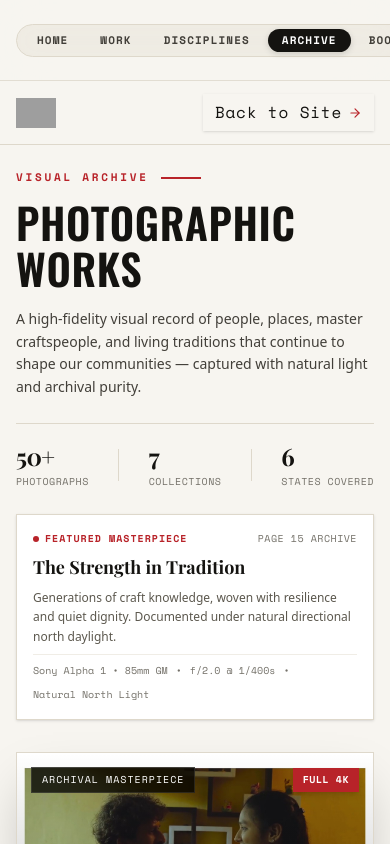
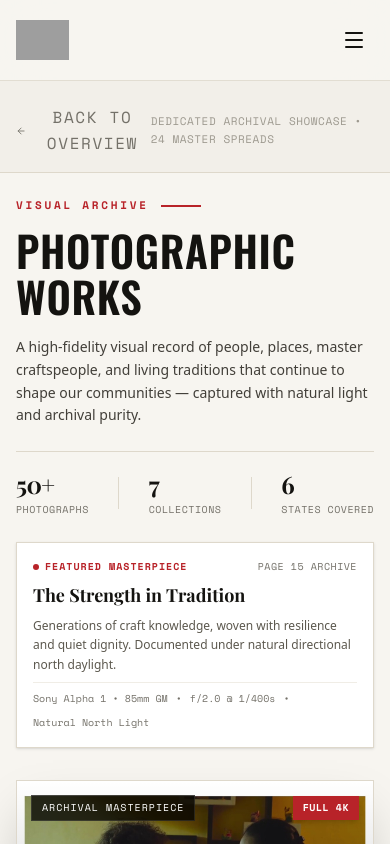
Before and after one commit to devpulseorg/shlok, a React (Vite) app: page / in a window 390 px wide. Both pictures are taken after a click on the button "Shareef Sir Archive". Shown: the top 844 px of the page. Built offline with nearby package versions, Linux system fonts and the light colour scheme; grey boxes are pictures that could not be loaded; the HTML template or start-up script is replaced by a standard one; a web font is replaced by a local one.

Commit message:
fix(ui): hide navbar during entrance animation, fix double back arrows, fix mobile category alignment, and eliminate duplicate archive navbar

```diff
--- a/src/App.tsx
+++ b/src/App.tsx
@@ -143,6 +143,7 @@ type AppView =
 export default function App() {
 
   const [currentView, setCurrentView] = useState<AppView>("home")
+  const [isEntranceFinished, setIsEntranceFinished] = useState(false)
 
   const [mobileMenuOpen, setMobileMenuOpen] = useState(false)
 
@@ -173,51 +174,45 @@ export default function App() {
   useEffect(() => {
 
     const syncHash = () => {
-
       const hash = window.location.hash.toLowerCase()
-
       if (hash === "#/our-photographic-work" || hash === "#/photography") {
-
         setCurrentView("photography")
-
+        setIsEntranceFinished(true)
       } else if (hash === "#/work" || hash === "#/portfolio") {
-
         setCurrentView("work")
-
+        setIsEntranceFinished(true)
       } else if (hash === "#/services" || hash === "#/capabilities") {
-
         setCurrentView("services")
-
+        setIsEntranceFinished(true)
       } else if (hash === "#/publications" || hash === "#/books") {
-
         setCurrentView("publications")
-
+        setIsEntranceFinished(true)
       } else if (hash === "#/studio" || hash === "#/about") {
-
         setCurrentView("studio")
-
+        setIsEntranceFinished(true)
       } else if (hash === "#/contact" || hash === "#/inquire") {
-
         setCurrentView("contact")
-
+        setIsEntranceFinished(true)
       } else {
-
         setCurrentView("home")
-
       }
-
       window.scrollTo({ top: 0, behavior: "smooth" })
-
     }
 
-
-
     syncHash()
-
     window.addEventListener("hashchange", syncHash)
 
-    return () => window.removeEventListener("hashchange", syncHash)
-
+    const handleScroll = () => {
+      if (window.scrollY > 30) {
+        setIsEntranceFinished(true)
+      }
+    }
+    window.addEventListener("scroll", handleScroll, { passive: true })
+
+    return () => {
+      window.removeEventListener("hashchange", syncHash)
+      window.removeEventListener("scroll", handleScroll)
+    }
   }, [])
 
 
@@ -280,7 +275,7 @@ export default function App() {
 
       ========================================================================== */}
 
-      <header className="sticky top-0 z-50 w-full border-b border-[#ded8cb]/80 bg-[#f7f5f0]/90 backdrop-blur-xl transition-all duration-300">
+      <header className={`sticky top-0 z-50 w-full border-b border-[#ded8cb]/80 bg-[#f7f5f0]/90 backdrop-blur-xl transition-all duration-700 ease-[cubic-bezier(0.16,1,0.3,1)] ${currentView === "home" && !isEntranceFinished ? "opacity-0 -translate-y-full pointer-events-none hidden" : "opacity-100 translate-y-0 pointer-events-auto"}`}>
 
         <div className="max-w-[1440px] mx-auto px-4 sm:px-8 lg:px-12 h-20 flex items-center justify-between">
 
--- a/src/components/ContactPage.tsx
+++ b/src/components/ContactPage.tsx
@@ -37,7 +37,7 @@ export function ContactPage({ onBackToHome }: ContactPageProps) {
               className="inline-flex items-center gap-2 text-xs font-mono uppercase tracking-widest text-[#747169] hover:text-[#b82329] transition-colors cursor-pointer group self-start"
             >
               <ArrowLeft className="w-4 h-4 group-hover:-translate-x-1 transition-transform" />
-              <span>← Back to Overview</span>
+              <span>Back to Overview</span>
             </button>
             <div className="text-[11px] font-mono uppercase tracking-wider text-[#9d998f]">
               Direct Executive Access • 24-Hour Proposal Turnaround
--- a/src/components/HeroCinematicAnimation.tsx
+++ b/src/components/HeroCinematicAnimation.tsx
@@ -139,9 +139,9 @@ export function HeroCinematicAnimation({
   const startDocking = () => {
     if (stage !== "center") return
     setStage("docking")
+    onAnimationComplete?.()
     setTimeout(() => {
       setStage("docked")
-      onAnimationComplete?.()
     }, 850)
   }
 
--- a/src/components/PhotographicWorkPage.tsx
+++ b/src/components/PhotographicWorkPage.tsx
@@ -1160,65 +1160,22 @@ export function PhotographicWorkPage({
   return (
     <div className="min-h-screen bg-[#f7f5f0] text-[#141310] font-sans selection:bg-[#b82329] selection:text-white">
       {/* =========================================================================
-          1. TOP NAVIGATION BAR (EXACT RECREATION OF CULTURUM HEADER)
+          BREADCRUMB & BACK TO HOME
       ========================================================================== */}
-      <nav className="sticky top-0 z-40 bg-[#f7f5f0]/95 backdrop-blur-md border-b border-[#ded8cb] px-4 sm:px-8 lg:px-12 h-16 sm:h-20 flex items-center justify-between">
-        {/* Left: Client's Official Logo Mixed with Hero Page Branding */}
-        <div className="flex items-center gap-2.5 sm:gap-3 cursor-pointer shrink-0" onClick={onBackToHome}>
-          <img
-            src="/images/shlokh_logo_transparent.png"
-            alt="Shlokh Entertainments"
-            className="logo-img shrink-0 max-h-[30px] sm:max-h-[38px] w-auto object-contain" style={{ height: "30px", maxHeight: "38px", width: "auto" }}
-          />
-          <div className="hidden sm:flex flex-col border-l border-[#ded8cb] pl-3">
-            <span className="font-editorial text-xs sm:text-sm font-bold tracking-tight text-[#141310] uppercase">
-              Visual Archive
-            </span>
-            <span className="text-[9px] sm:text-[10px] font-mono tracking-widest text-[#747169] uppercase">
-              Photography Portfolio
-            </span>
+      <div className="border-b border-[#ded8cb] bg-[#f2efe9] pt-6 pb-4 px-4 sm:px-8 lg:px-12">
+        <div className="max-w-[1440px] mx-auto flex items-center justify-between">
+          <button
+            onClick={onBackToHome}
+            className="inline-flex items-center gap-2 text-xs font-mono uppercase tracking-widest text-[#747169] hover:text-[#b82329] transition-colors cursor-pointer group"
+          >
+            <ArrowLeft className="w-4 h-4 group-hover:-translate-x-1 transition-transform" />
+            <span>Back to Overview</span>
+          </button>
+          <div className="text-[11px] font-mono uppercase tracking-wider text-[#9d998f]">
+            Dedicated Archival Showcase • 24 Master Spreads
           </div>
         </div>
-
-        {/* Center: Clean Understated Navigation Links */}
-        <div className="hidden md:flex items-center gap-8 text-xs font-medium tracking-wide">
-          <button onClick={onBackToHome} className="text-[#747169] hover:text-[#141310] transition-colors cursor-pointer">
-            Home
-          </button>
-          <button onClick={onBackToHome} className="text-[#747169] hover:text-[#141310] transition-colors cursor-pointer">
-            About
-          </button>
-          <button onClick={onBackToHome} className="text-[#747169] hover:text-[#141310] transition-colors cursor-pointer">
-            Projects
-          </button>
-          {/* Active Link with Red Underline */}
-          <div className="relative py-2 text-[#141310] font-semibold cursor-pointer">
-            <span>Our Work</span>
-            <span className="absolute bottom-0 left-0 right-0 h-[2px] bg-[#b82329] rounded-full" />
-          </div>
-          <button onClick={onBackToHome} className="text-[#747169] hover:text-[#141310] transition-colors cursor-pointer">
-            Publications
-          </button>
-          <button onClick={onBackToHome} className="text-[#747169] hover:text-[#141310] transition-colors cursor-pointer">
-            Contact
-          </button>
-        </div>
-
-        {/* Right: Search Icon + Outlined 'Back to Site ->' Pill */}
-        <div className="flex items-center gap-2 sm:gap-4 shrink-0">
-          <button className="hidden sm:block text-[#747169] hover:text-[#141310] transition-colors p-2 cursor-pointer" aria-label="Search Archive">
-            <Search className="w-4 h-4" />
-          </button>
-
-          <button
-            onClick={onBackToHome}
-            className="inline-flex items-center gap-1.5 sm:gap-2 px-3 py-1.5 sm:px-4 sm:py-2 border border-[#ded8cb] hover:border-[#b82329] hover:bg-[#b82329]/10 text-[#141310] text-[11px] sm:text-xs font-mono font-medium tracking-wider transition-all cursor-pointer shadow-sm bg-white whitespace-nowrap"
-          >
-            <span>Back to Site</span>
-            <ArrowRight className="w-3.5 h-3.5 text-[#b82329]" />
-          </button>
-        </div>
-      </nav>
+      </div>
 
       {/* =========================================================================
           2. HERO SECTION: "PHOTOGRAPHIC WORKS" (CLEAN EDITORIAL 2-COLUMN SHOWCASE)
--- a/src/components/PublicationsPage.tsx
+++ b/src/components/PublicationsPage.tsx
@@ -69,7 +69,7 @@ export function PublicationsPage({
               className="inline-flex items-center gap-2 text-xs font-mono uppercase tracking-widest text-[#747169] hover:text-[#b82329] transition-colors cursor-pointer group self-start"
             >
               <ArrowLeft className="w-4 h-4 group-hover:-translate-x-1 transition-transform" />
-              <span>← Back to Overview</span>
+              <span>Back to Overview</span>
             </button>
             <div className="text-[11px] font-mono uppercase tracking-wider text-[#9d998f]">
               Official Releases • Launched by State Leadership
--- a/src/components/ServicesPage.tsx
+++ b/src/components/ServicesPage.tsx
@@ -37,7 +37,7 @@ export function ServicesPage({ onBackToHome, onOpenQuoteModal }: ServicesPagePro
               className="inline-flex items-center gap-2 text-xs font-mono uppercase tracking-widest text-[#747169] hover:text-[#b82329] transition-colors cursor-pointer group self-start"
             >
               <ArrowLeft className="w-4 h-4 group-hover:-translate-x-1 transition-transform" />
-              <span>← Back to Overview</span>
+              <span>Back to Overview</span>
             </button>
             <div className="text-[11px] font-mono uppercase tracking-wider text-[#9d998f]">
               14 Specialized Capabilities • End-to-End Turnkey Execution
@@ -68,7 +68,7 @@ export function ServicesPage({ onBackToHome, onOpenQuoteModal }: ServicesPagePro
         <div className="site-container">
           {/* Segmented Category Filter */}
           <div className="category-filter-wrap mb-10">
-            <div className="category-segmented-bar flex flex-wrap gap-2">
+            <div className="category-segmented-bar">
               {categories.map((cat) => {
                 const count =
                   cat === "All"
--- a/src/components/StudioPage.tsx
+++ b/src/components/StudioPage.tsx
@@ -178,7 +178,7 @@ export function StudioPage({ onBackToHome, onOpenQuoteModal, onOpenLightbox }: S
 
               <ArrowLeft className="w-4 h-4 group-hover:-translate-x-1 transition-transform" />
 
-              <span>← Back to Overview</span>
+              <span>Back to Overview</span>
 
             </button>
 
--- a/src/components/WorkPage.tsx
+++ b/src/components/WorkPage.tsx
@@ -83,7 +83,7 @@ export function WorkPage({
               className="inline-flex items-center gap-2 text-xs font-mono uppercase tracking-widest text-[#747169] hover:text-[#b82329] transition-colors cursor-pointer group self-start"
             >
               <ArrowLeft className="w-4 h-4 group-hover:-translate-x-1 transition-transform" />
-              <span>← Back to Overview</span>
+              <span>Back to Overview</span>
             </button>
             <div className="text-[11px] font-mono uppercase tracking-wider text-[#9d998f]">
               Directorial Catalog • 500+ Projects Executed
```
Also changed, not shown: src/index.css (+39 -4 lines).
